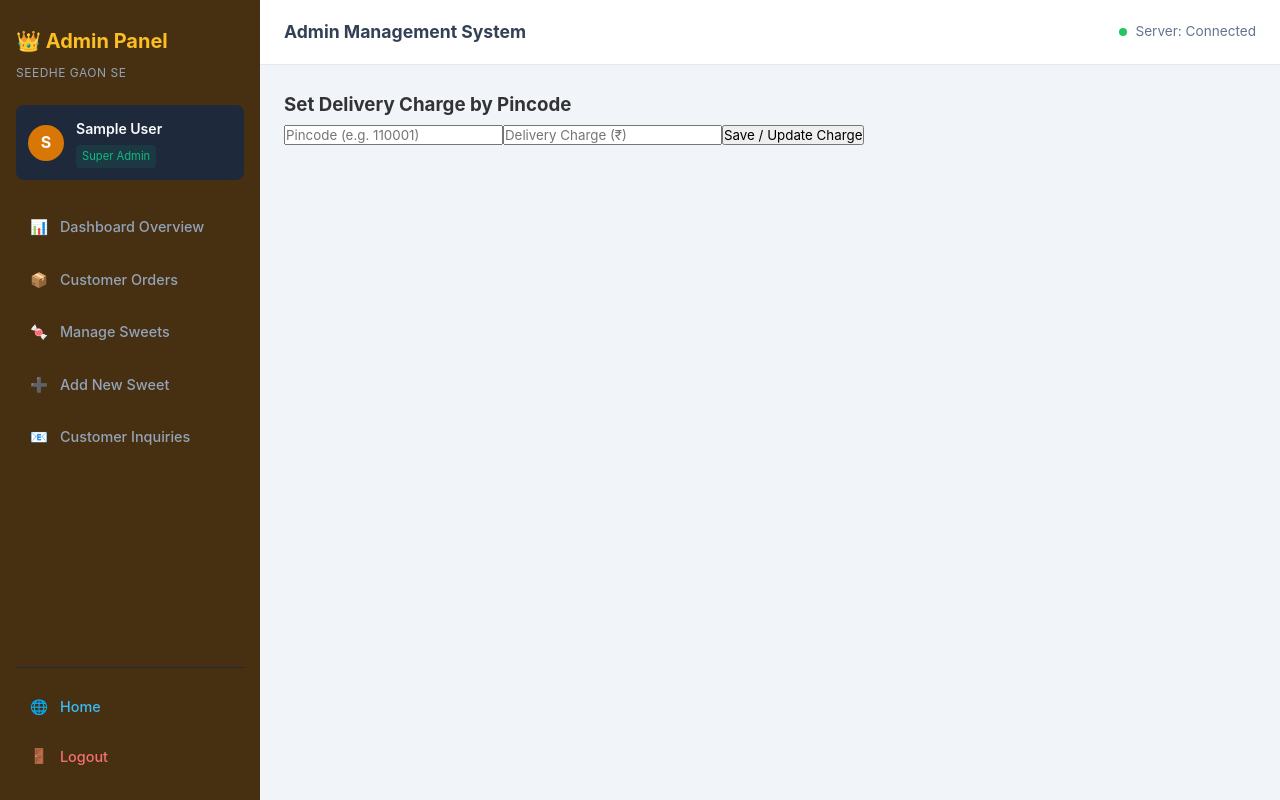
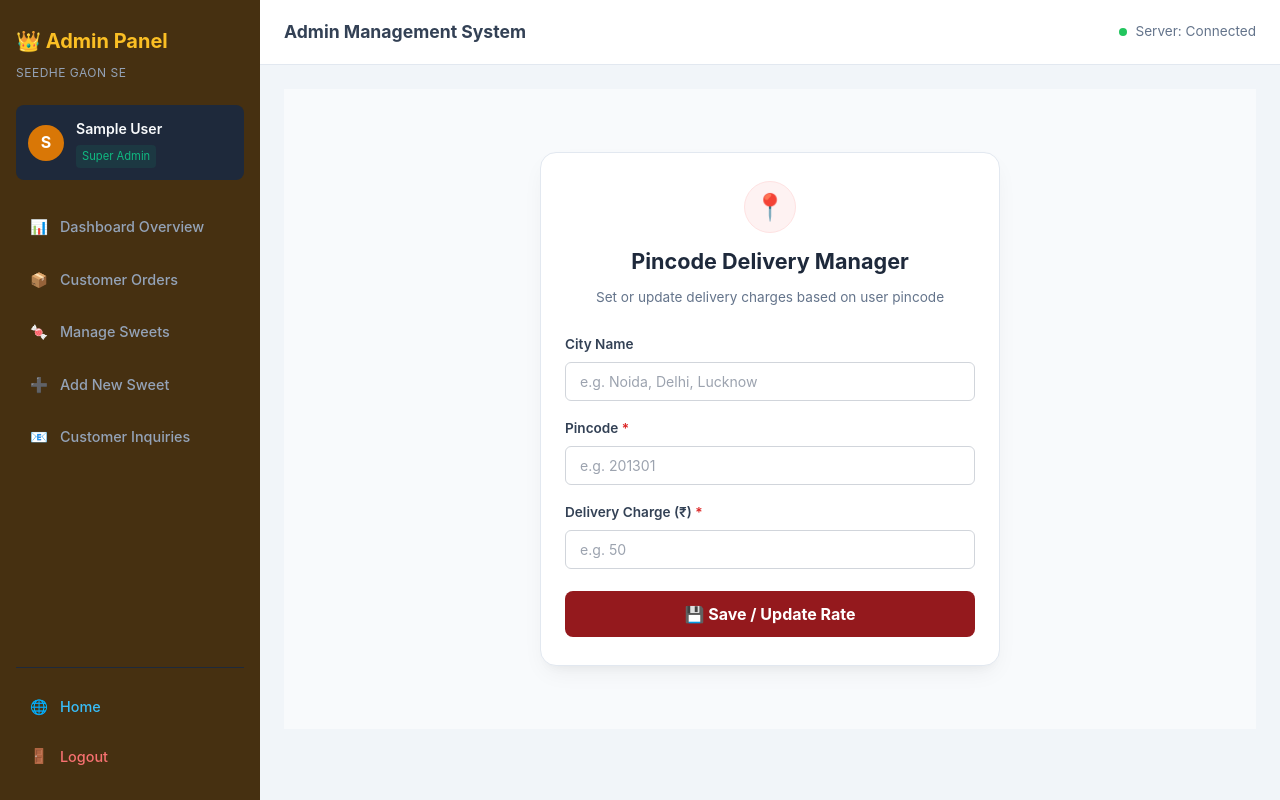
Before and after one commit to pawankushwah23713-oss/seedhegaonse, a React (Vite) app in the folder my-app/: page /admin/addpincharges in a window 1280 px wide. Built offline with nearby package versions, Linux system fonts and the light colour scheme; no server answers; sample sign-in values are in the browser's storage.

Commit message:
fix this routes

```diff
--- a/my-app/src/pages/admin/Addpincharges.jsx
+++ b/my-app/src/pages/admin/Addpincharges.jsx
@@ -1,47 +1,104 @@
 import React, { useState } from 'react';
 import axios from 'axios';
+import './AdminPincodeManager.css';
 
 const AdminPincodeManager = () => {
+  const [city, setCity] = useState('');
   const [pincode, setPincode] = useState('');
   const [charge, setCharge] = useState('');
-  const [msg, setMsg] = useState('');
+  const [loading, setLoading] = useState(false);
+  const [status, setStatus] = useState({ msg: '', type: '' });
 
   const handleSave = async (e) => {
     e.preventDefault();
+    setLoading(true);
+    setStatus({ msg: '', type: '' });
+
     try {
-      const res = await axios.post('https://seedhegaonse-1.onrender.com/api/admin/set-pincode', {
-        pincode,
+      // ✅ Sahi URL path: '/api/delivery/admin/set-pincode'
+      const res = await axios.post('https://seedhegaonse-1.onrender.com/api/delivery/admin/set-pincode', {
+        city: city.trim(),
+        pincode: pincode.trim(),
         deliveryCharge: Number(charge),
         isServiceable: true
       });
-      setMsg(res.data.message);
+
+      setStatus({
+        msg: res.data.message || 'Delivery charge saved successfully!',
+        type: 'success'
+      });
+      setCity('');
       setPincode('');
       setCharge('');
     } catch (err) {
-      setMsg(err.response?.data?.message || 'Error saving pincode');
+      setStatus({
+        msg: err.response?.data?.message || 'Error saving pincode. Please try again.',
+        type: 'error'
+      });
+    } finally {
+      setLoading(false);
     }
   };
 
   return (
-    <form onSubmit={handleSave}>
-      <h3>Set Delivery Charge by Pincode</h3>
+    <div className="pincode-admin-container">
+      <div className="pincode-card">
+        <div className="pincode-card-header">
+          <div className="icon-badge">📍</div>
+          <h3>Pincode Delivery Manager</h3>
+          <p>Set or update delivery charges based on user pincode</p>
+        </div>
+
+        <form onSubmit={handleSave} className="pincode-form">
+          <div className="form-group">
+            <label>City Name</label>
             <input
               type="text"
-        placeholder="Pincode (e.g. 110001)"
+              className="pincode-input"
+              placeholder="e.g. Noida, Delhi, Lucknow"
+              value={city}
+              onChange={(e) => setCity(e.target.value)}
+            />
+          </div>
+
+          <div className="form-group">
+            <label>Pincode <span>*</span></label>
+            <input
+              type="text"
+              maxLength="6"
+              className="pincode-input"
+              placeholder="e.g. 201301"
               value={pincode}
-        onChange={(e) => setPincode(e.target.value)}
+              onChange={(e) => setPincode(e.target.value.replace(/\D/g, ''))}
               required
             />
+          </div>
+
+          <div className="form-group">
+            <label>Delivery Charge (₹) <span>*</span></label>
             <input
               type="number"
-        placeholder="Delivery Charge (₹)"
+              min="0"
+              className="pincode-input"
+              placeholder="e.g. 50"
               value={charge}
               onChange={(e) => setCharge(e.target.value)}
               required
             />
-      <button type="submit">Save / Update Charge</button>
-      {msg && <p>{msg}</p>}
+          </div>
+
+          <button type="submit" className="btn-save-pincode" disabled={loading}>
+            {loading ? 'Saving Rate...' : '💾 Save / Update Rate'}
+          </button>
+
+          {status.msg && (
+            <div className={`feedback-banner ${status.type}`}>
+              {status.type === 'success' ? '✓' : '⚠️'} {status.msg}
+            </div>
+          )}
         </form>
+      </div>
+    </div>
   );
 };
 
--- /dev/null
+++ b/my-app/src/pages/admin/AdminPincodeManager.css
@@ -0,0 +1,167 @@
+/* Container Box */
+.pincode-admin-container {
+  display: flex;
+  justify-content: center;
+  align-items: center;
+  padding: 30px 15px;
+  background-color: #f8fafc;
+  min-height: 80vh;
+}
+
+.pincode-card {
+  background: #ffffff;
+  width: 100%;
+  max-width: 460px;
+  padding: 28px 24px;
+  border-radius: 16px;
+  box-shadow: 0 10px 25px -5px rgba(0, 0, 0, 0.06), 0 8px 10px -6px rgba(0, 0, 0, 0.04);
+  border: 1px solid #e2e8f0;
+}
+
+/* Header */
+.pincode-card-header {
+  text-align: center;
+  margin-bottom: 24px;
+}
+
+.pincode-card-header .icon-badge {
+  display: inline-flex;
+  align-items: center;
+  justify-content: center;
+  width: 52px;
+  height: 52px;
+  background: #fef2f2;
+  color: #94191d;
+  font-size: 26px;
+  border-radius: 50%;
+  margin-bottom: 10px;
+  border: 1.5px solid #fee2e2;
+}
+
+.pincode-card-header h3 {
+  margin: 0 0 6px;
+  font-size: 1.35rem;
+  font-weight: 700;
+  color: #1e293b;
+}
+
+.pincode-card-header p {
+  margin: 0;
+  font-size: 0.85rem;
+  color: #64748b;
+}
+
+/* Form Styles */
+.pincode-form {
+  display: flex;
+  flex-direction: column;
+  gap: 16px;
+}
+
+.form-group {
+  display: flex;
+  flex-direction: column;
+  gap: 6px;
+}
+
+.form-group label {
+  font-size: 0.85rem;
+  font-weight: 600;
+  color: #334155;
+}
+
+.form-group label span {
+  color: #dc2626;
+}
+
+.pincode-input {
+  width: 100%;
+  padding: 12px 14px;
+  border-radius: 8px;
+  border: 1.5px solid #cbd5e1;
+  font-size: 0.95rem;
+  color: #1e293b;
+  outline: none;
+  box-sizing: border-box;
+  transition: all 0.2s ease-in-out;
+}
+
+.pincode-input:focus {
+  border-color: #94191d;
+  box-shadow: 0 0 0 3px rgba(148, 25, 29, 0.12);
+}
+
+.pincode-input::placeholder {
+  color: #94a3b8;
+  font-size: 0.88rem;
+}
+
+/* Submit Button */
+.btn-save-pincode {
+  width: 100%;
+  padding: 13px;
+  margin-top: 6px;
+  background: #94191d;
+  color: #ffffff;
+  border: none;
+  border-radius: 8px;
+  font-size: 1rem;
+  font-weight: 700;
+  cursor: pointer;
+  display: flex;
+  align-items: center;
+  justify-content: center;
+  gap: 8px;
+  transition: background 0.2s ease-in-out, transform 0.1s ease-in-out;
+}
+
+.btn-save-pincode:hover {
+  background: #7b1317;
+}
+
+.btn-save-pincode:active {
+  transform: scale(0.99);
+}
+
+.btn-save-pincode:disabled {
+  opacity: 0.7;
+  cursor: not-allowed;
+}
+
+/* Feedback Message Banner */
+.feedback-banner {
+  margin-top: 16px;
+  padding: 12px 14px;
+  border-radius: 8px;
+  font-size: 0.88rem;
+  font-weight: 600;
+  text-align: center;
+  display: flex;
+  align-items: center;
+  justify-content: center;
+  gap: 8px;
+  animation: fadeIn 0.3s ease-in-out;
+}
+
+.feedback-banner.success {
+  background: #ecfdf5;
+  color: #065f46;
+  border: 1.5px solid #a7f3d0;
+}
+
+.feedback-banner.error {
+  background: #fef2f2;
+  color: #991b1b;
+  border: 1.5px solid #fecaca;
+}
+
+@keyframes fadeIn {
+  from {
+    opacity: 0;
+    transform: translateY(-4px);
+  }
+  to {
+    opacity: 1;
+    transform: translateY(0);
+  }
+}
```
Also changed, not shown: 1 other file (tests, documents, lock files or other folders). Lines whose indentation alone changed are shown as unchanged.
